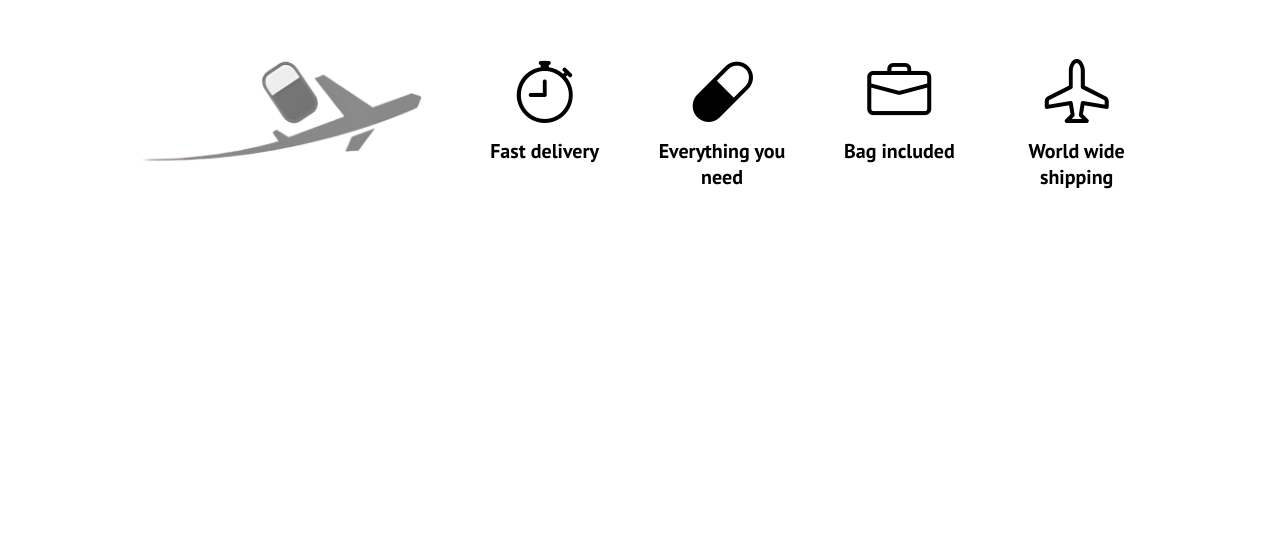
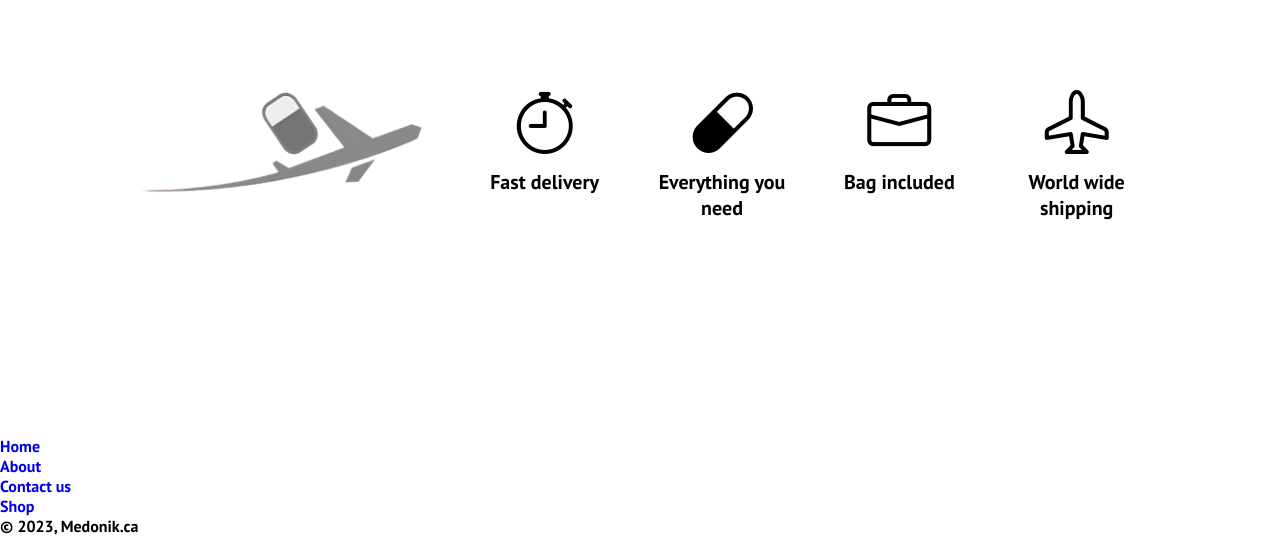
Before and after one commit to xMarkii/medonik, a plain HTML site: page home.html in a window 1280 px wide. Shown: the part 3151-3687 px from the top of the page. Before the commit the page ends 3556 px from the top, so only its background shows below. Drawn offline with nearby package versions, Linux system fonts and the light colour scheme.

Commit message:
Update home.html

```diff
--- a/home.html
+++ b/home.html
@@ -73,7 +73,7 @@
 
 			<div>
 				<a href="https://medonik-qc.myshopify.com/products/travellers-medicine-kit-large" draggable="false">
-					<a href="index.html"><img class="product-image" src="images/trouse-large.png">
+					<a href="https://medonik-qc.myshopify.com/products/travellers-medicine-kit-large"><img class="product-image" src="images/trouse-large.png">
 				</a>
 				<div class="indi-description">
 					<a href="https://medonik-qc.myshopify.com/products/travellers-medicine-kit-large" draggable="false">
@@ -89,7 +89,7 @@
 
 	<!-------Images-------->
 
-	<section class="section3">
+	<section class="section3" id="section3">
 		<div class="text-box2">
 		  <h1>Prevent any eventualities</h1>
 		  <a id="shopButton" class="hidden" href="https://medonik-qc.myshopify.com">Shop now</a>
@@ -97,13 +97,13 @@
 	</section>
 
 
-		<!---------Map------->
+	<!---------Map------->
 
 		<section class="map">
 
 			<head>
 				<h1>Find the medicine that suits your trip!</h1>
-
+				<h2>Find the essentials <a href="about.html#essentials">here</a></h2>
 
 				<link rel="stylesheet" href="https://unpkg.com/leaflet@1.9.4/dist/leaflet.css">
 
@@ -158,6 +158,20 @@
 
 	  </section>
 
+<!-------Bottom page------->
+
+	  <footer>
+		<div>
+			<ul class="menu">
+				<li class="selected"><a href="home.html">Home</a></li>
+				<li><a href="about.html">About</a></li>
+				<li><a href="contact_us.html">Contact us</a></li>
+				<li><a href="https://medonik-qc.myshopify.com/">Shop</a></li>
+			</ul>
+			<p>© 2023, Medonik.ca</p>
+		</div>
+	</footer>
+
 
 
 <!--------JavaScript for Toggle menu---------->
```
